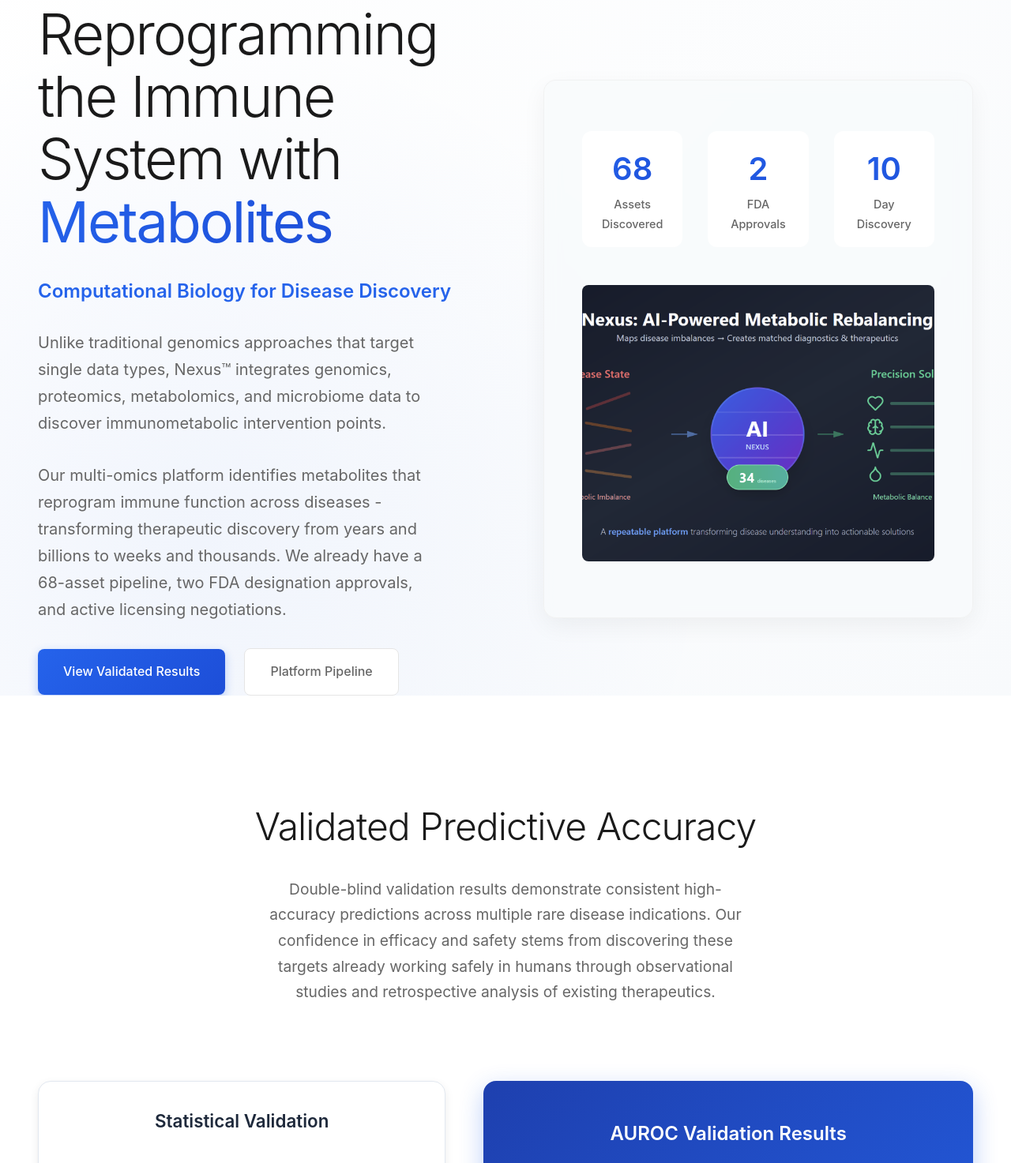
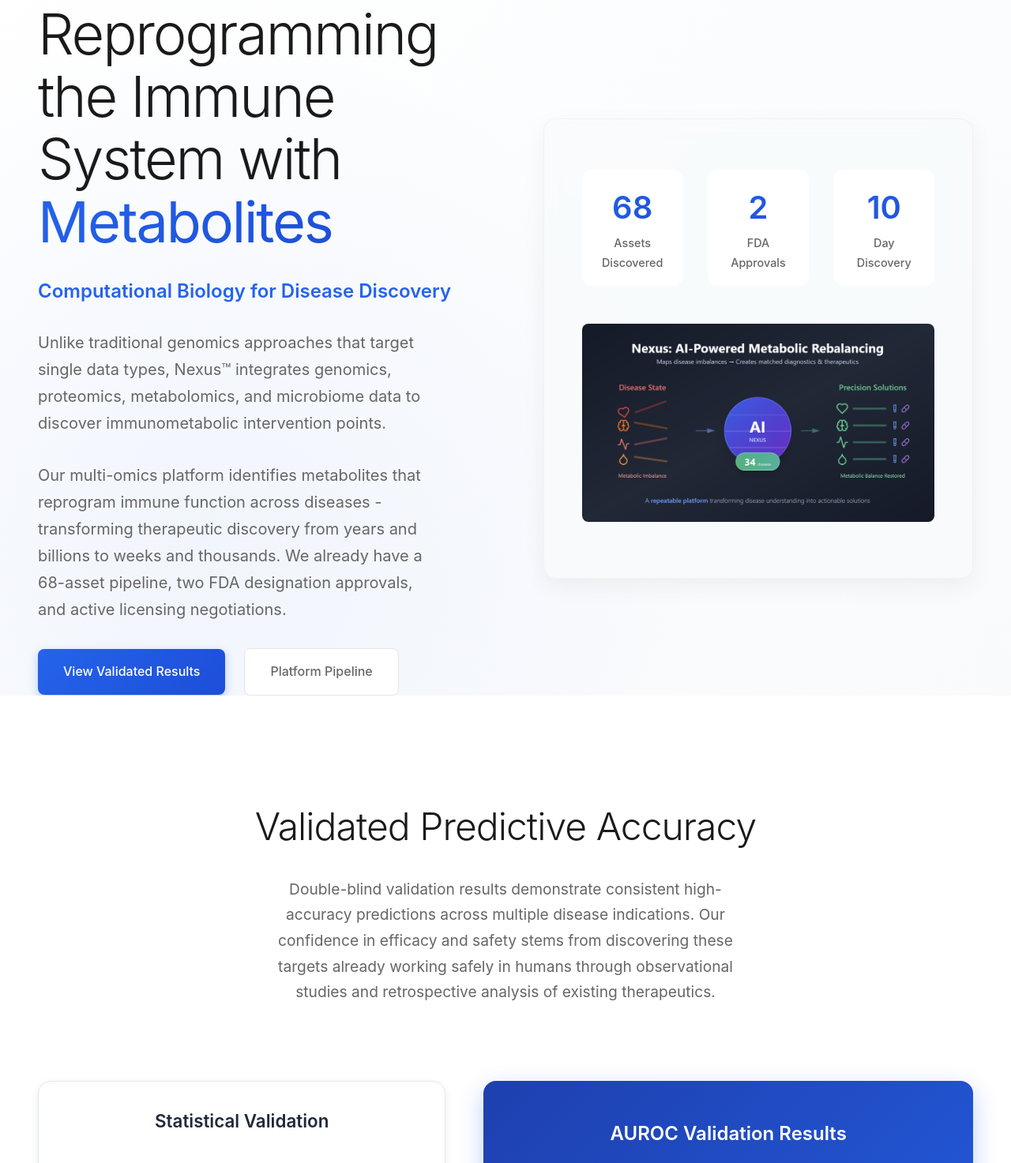
Before and after one commit to stevenhelms/turingbio-astro, an Astro site: page / in a window 1280 px wide. Shown: the part 125-1598 px from the top of the page at 79% size. Built offline with nearby package versions, Linux system fonts and the light colour scheme; Astro itself is replaced by a stand-in of ours.

Commit message:
Fix image display - show full image instead of cropping

```diff
--- a/src/pages/index.astro
+++ b/src/pages/index.astro
@@ -31,7 +31,7 @@ import BaseLayout from '../layouts/BaseLayout.astro';
                             <span class="label">Day Discovery</span>
                         </div>
                     </div>
-                    <img src="./image.png" alt="Multi-Omics Platform Visualization" style="width: 100%; height: 350px; object-fit: cover; border-radius: 8px;" />
+                    <img src="./image.png" alt="Multi-Omics Platform Visualization" style="width: 100%; max-height: 400px; object-fit: contain; border-radius: 8px;" />
                 </div>
             </div>
         </div>
@@ -41,7 +41,7 @@ import BaseLayout from '../layouts/BaseLayout.astro';
         <div class="container">
             <div class="section-header">
                 <h2>Validated Predictive Accuracy</h2>
-                <p>Double-blind validation results demonstrate consistent high-accuracy predictions across multiple rare disease indications. Our confidence in efficacy and safety stems from discovering these targets already working safely in humans through observational studies and retrospective analysis of existing therapeutics.</p>
+                <p>Double-blind validation results demonstrate consistent high-accuracy predictions across multiple disease indications. Our confidence in efficacy and safety stems from discovering these targets already working safely in humans through observational studies and retrospective analysis of existing therapeutics.</p>
             </div>
 
             <div class="validation-grid" style="display: grid; grid-template-columns: 1fr 1.2fr; gap: 3rem; align-items: start;">
```
